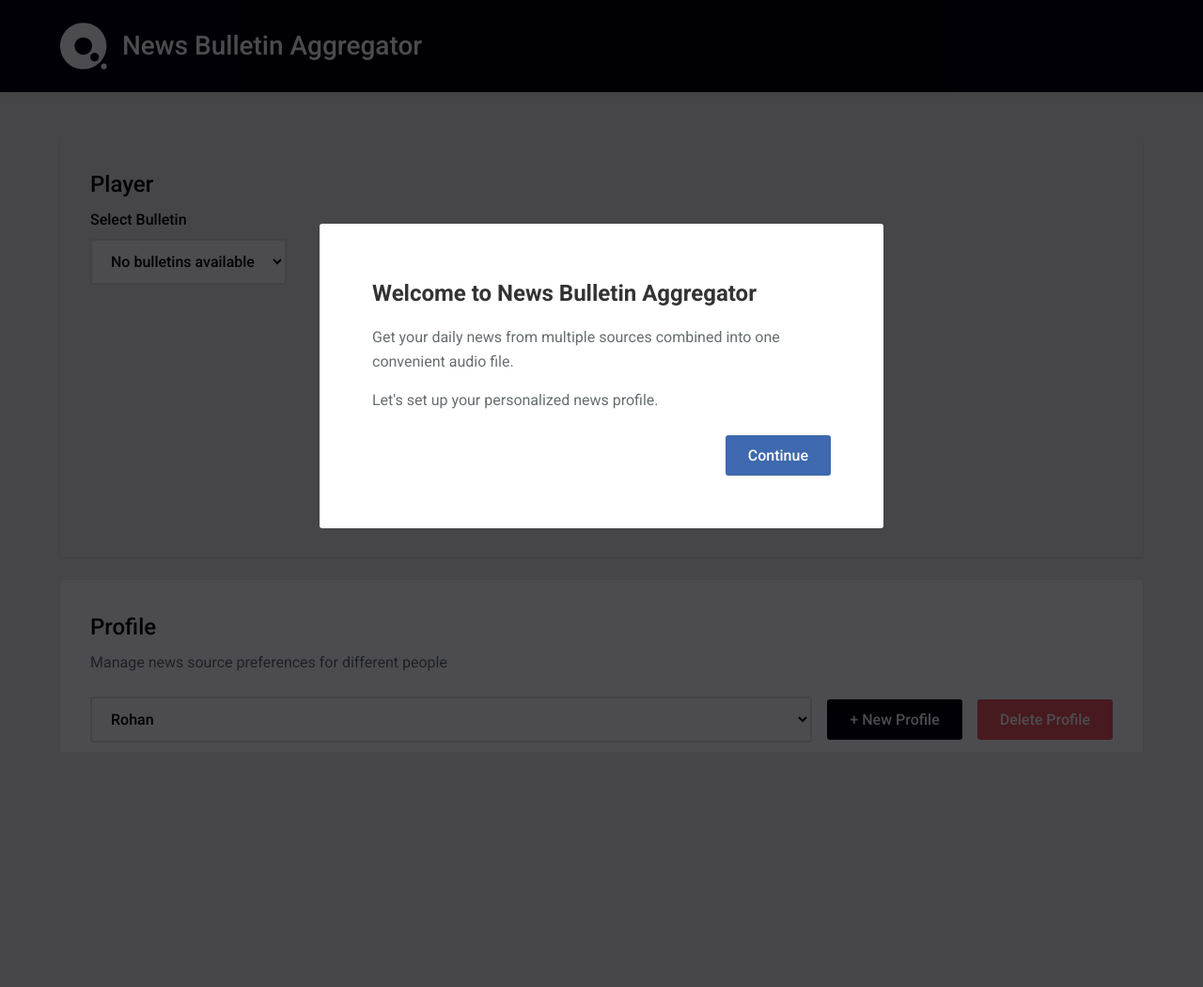
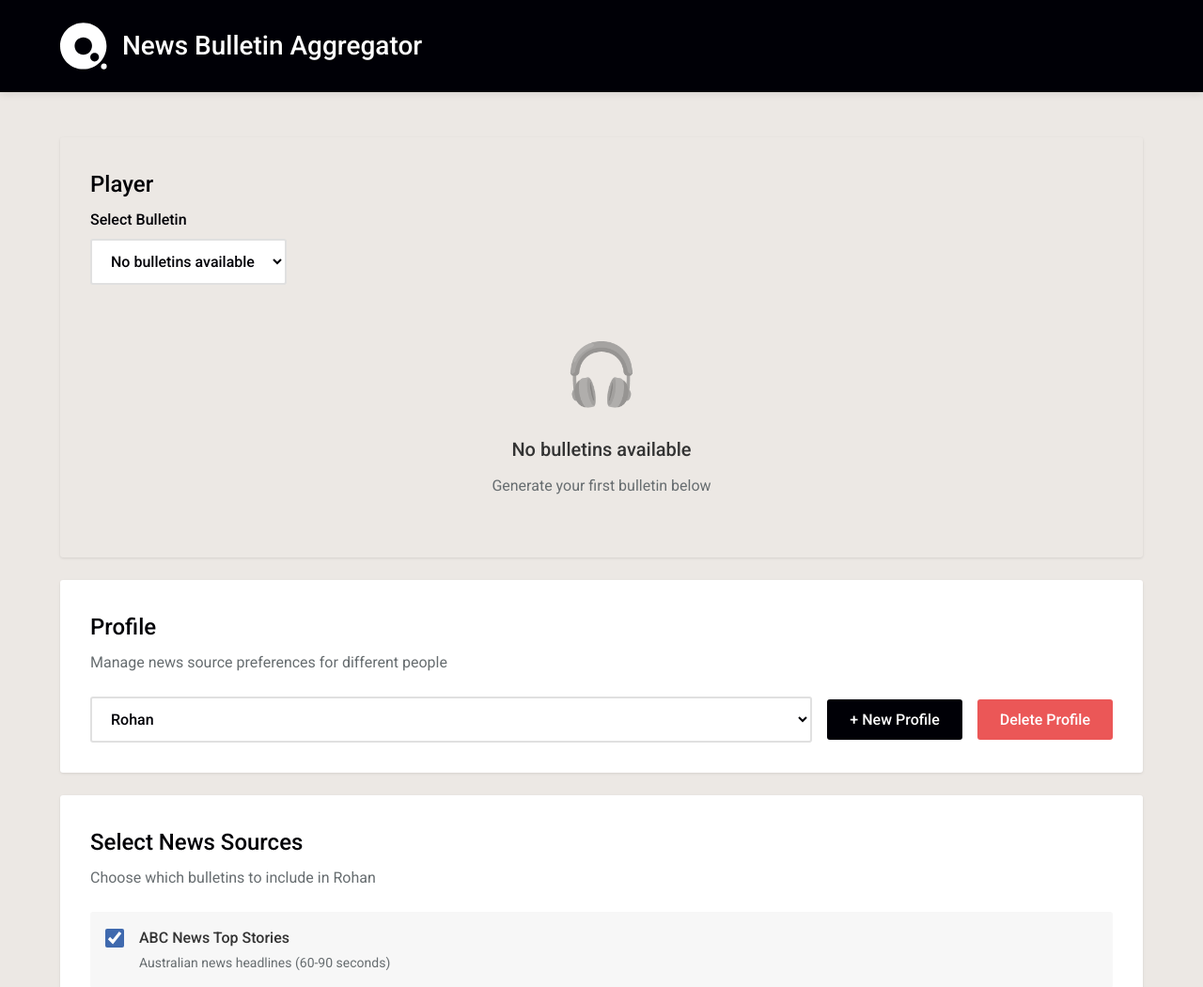
Before and after one commit to rohandixit25/news-bulletin-aggregator, a Flask app: page / in a window 1280 px wide. Shown: the top 1050 px of the page at 94% size. Before the commit the page ends 787 px from the top, so only its background shows below. Run offline with Flask 3, Linux system fonts and the light colour scheme; data that the repository does not hold is empty.

Commit message:
Remove onboarding/setup screen entirely

```diff
--- a/static/js/app.js
+++ b/static/js/app.js
@@ -1067,11 +1067,8 @@ document.addEventListener('DOMContentLoaded', async () => {
     deviceId = getDeviceId();
     console.log('Device ID:', deviceId);
 
-    // Load profiles and check for linked profile
+    // Load profiles
     await loadProfiles();
-
-    // Show onboarding if device has no linked profile
-    await showOnboarding();
 
     // Load other data
     loadRecentFiles();
--- a/templates/index.html
+++ b/templates/index.html
@@ -272,48 +272,6 @@
         </div>
     </main>
 
-    <!-- Onboarding Modal -->
-    <div id="onboarding-modal" class="modal" style="display: none;">
-        <div class="modal-content onboarding-content">
-            <!-- Step 1: Welcome -->
-            <div id="onboarding-step-1" class="onboarding-step">
-                <h2>Welcome to News Bulletin Aggregator</h2>
-                <p>Get your daily news from multiple sources combined into one convenient audio file.</p>
-                <p>Let's set up your personalized news profile.</p>
-                <div class="modal-buttons">
-                    <button id="onboarding-next-1" class="btn btn-primary">Continue</button>
-                </div>
-            </div>
-
-            <!-- Step 2: Create Profile -->
-            <div id="onboarding-step-2" class="onboarding-step" style="display: none;">
-                <h2>Create Your Profile</h2>
-                <p>Choose a name for your news preferences</p>
-                <div class="form-group">
-                    <label for="onboarding-profile-name">Profile Name</label>
-                    <input type="text" id="onboarding-profile-name" class="form-input" placeholder="e.g., My News">
-                </div>
-                <div class="modal-buttons">
-                    <button id="onboarding-back-2" class="btn btn-secondary">Back</button>
-                    <button id="onboarding-next-2" class="btn btn-primary">Continue</button>
-                </div>
-            </div>
-
-            <!-- Step 3: Select Sources -->
-            <div id="onboarding-step-3" class="onboarding-step" style="display: none;">
-                <h2>Select Your News Sources</h2>
-                <p>Choose which bulletins you'd like to include</p>
-                <div id="onboarding-sources-list" class="sources-list">
-                    <!-- Will be populated dynamically -->
-                </div>
-                <div class="modal-buttons">
-                    <button id="onboarding-back-3" class="btn btn-secondary">Back</button>
-                    <button id="onboarding-finish" class="btn btn-primary">Finish Setup</button>
-                </div>
-            </div>
-        </div>
-    </div>
-
 
     <!-- Footer -->
     <footer class="footer">
```
